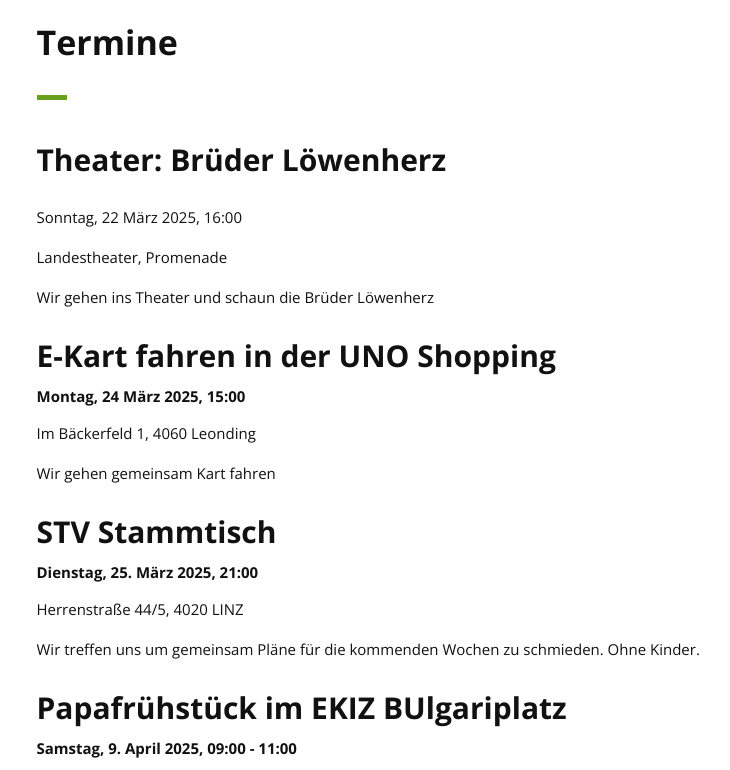
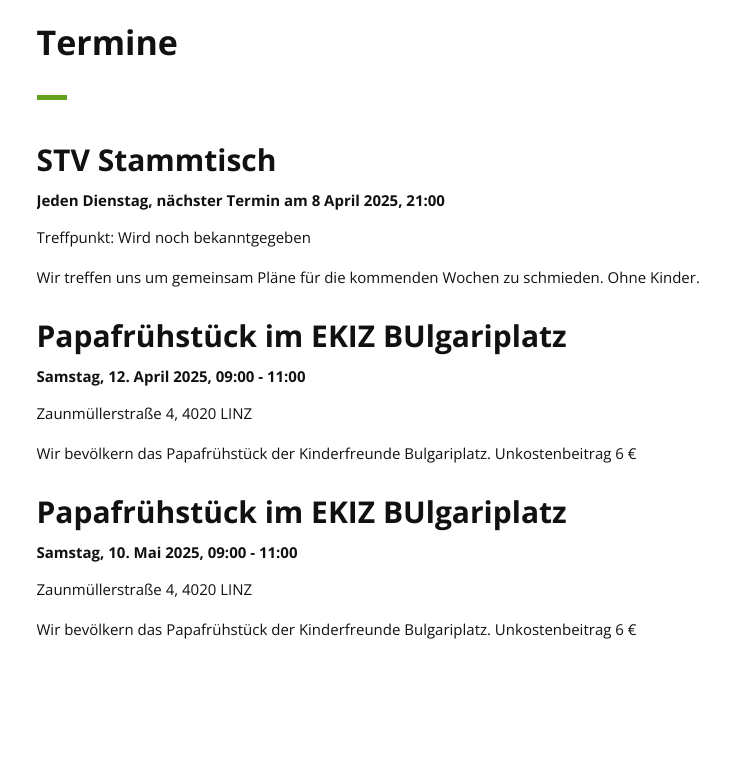
Before and after one commit to 000panther/stv.family, a plain HTML site: page index.html in a window 1280 px wide. Shown: the part 2240-3010 px from the top of the page, without its empty margins (1-731 px from the left). Drawn offline with nearby package versions, Linux system fonts and the light colour scheme.

Commit message:
terminupdate

```diff
--- a/index.html
+++ b/index.html
@@ -358,7 +358,7 @@
                         <h2 class="section-title">Termine</h2>
                     </div>
 
-                    <section>
+                    <!-- <section>
                         <h3>Theater: Brüder Löwenherz</h3>
                         <p>Sonntag, 22 März 2025, 16:00</p>
                         <p>Landestheater, Promenade</p>
@@ -377,11 +377,18 @@
                         <b>Dienstag, 25. März 2025, 21:00</b>
                         <p>Herrenstraße 44/5, 4020 LINZ</p>
                         <p>Wir treffen uns um gemeinsam Pläne für die kommenden Wochen zu schmieden. Ohne Kinder.</p>
+                    </section> -->
+
+                    <section>
+                        <h3>STV Stammtisch</h3>
+                        <b>Jeden Dienstag, nächster Termin am 8 April 2025, 21:00</b>
+                        <p>Treffpunkt: Wird noch bekanntgegeben</p>
+                        <p>Wir treffen uns um gemeinsam Pläne für die kommenden Wochen zu schmieden. Ohne Kinder.</p>
                     </section>
 
                     <section>
                         <h3>Papafrühstück im EKIZ BUlgariplatz</h3>
-                        <b>Samstag, 9. April 2025, 09:00 - 11:00</b>
+                        <b>Samstag, 12. April 2025, 09:00 - 11:00</b>
                         <p>Zaunmüllerstraße 4, 4020 LINZ</p>
                         <p>Wir bevölkern das Papafrühstück der Kinderfreunde Bulgariplatz. Unkostenbeitrag 6 €</p>
                     </section>
```
